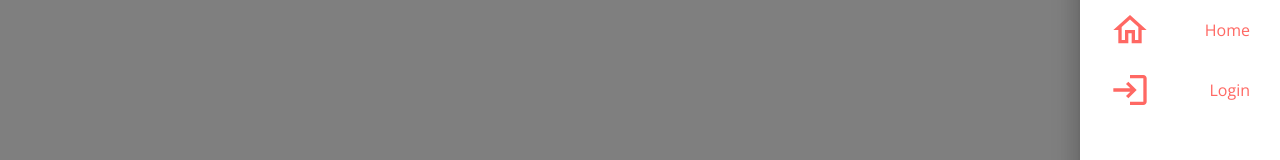
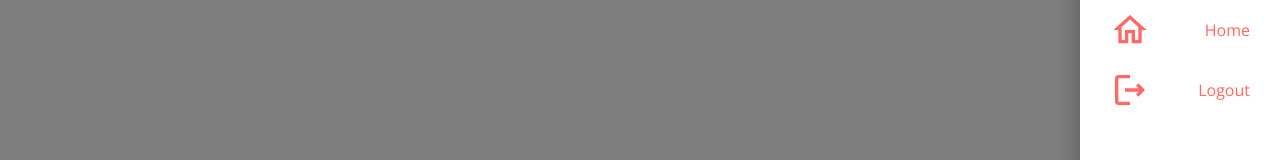
Before and after one commit to RalphSaridar369/react_demo, a React (Create React App) app: page / in a window 1280 px wide. Both pictures are taken after a click on the element 1250 px from the left and 45 px from the top of the page. Shown: the part 175-335 px from the top of the page. Built offline with nearby package versions, Linux system fonts and the light colour scheme.

Commit message:
Session storage and login components

```diff
--- a/src/Screen_Components/Header/Header.js
+++ b/src/Screen_Components/Header/Header.js
@@ -2,9 +2,12 @@ import React, { useState } from 'react';
 import './Header.scss';
 import Drawer from '@mui/material/Drawer';
 
+import { clear, getItem } from '../../helpers/storage';
+import HomeOutlinedIcon from '@mui/icons-material/HomeOutlined';
+import LoginOutlinedIcon from '@mui/icons-material/LoginOutlined';
+import LogoutOutlinedIcon from '@mui/icons-material/LogoutOutlined';
 import MenuIcon from '@mui/icons-material/Menu';
 import { Link } from 'react-router-dom';
-import { Links } from './Links';
 
 const Header = () => {
 
@@ -15,13 +18,47 @@ const Header = () => {
             color: '#FF6863',
             fontSize: 40
         },
+        linkIcon: {
+            color: '#FF6863',
+            fontSize: 40,
+            marginRight: 20
+        }
     }
+
+
+
+    let LoggedIn = getItem("user")
+    let Logout = () => {
+        clear()
+    }
+
+    const Links = [
+        {
+            to: "/",
+            icon: <HomeOutlinedIcon style={styles.linkIcon} />,
+            text: 'Home',
+            type: 'normal',
+            onClick: ()=>{}
+        },
+        {
+            to: LoggedIn ? "/" : "/login",
+            icon: LoggedIn ? <LogoutOutlinedIcon style={styles.linkIcon} /> : <LoginOutlinedIcon style={styles.linkIcon} />,
+            text: LoggedIn ? 'Logout' : 'Login',
+            type: 'normal',
+            onClick: () => {
+                if (LoggedIn){
+                    Logout()
+                    setOpen(false)
+                }
+            }
+        }
+    ]
 
     const mapLinks = () => {
         return Links.map((item, index) => {
             switch (item.type) {
                 case 'normal':
-                    return <Link to={item.to} className="inside__drawer__container" key={index}>
+                    return <Link to={item.to} className="inside__drawer__container" key={index} onClick={()=>item?.onClick()}>
                         {item.icon}
                         <p className='inside__drawer__container__link'>{item.text}</p>
                     </Link>
--- a/src/Screen_Components/Header/Links.js
+++ /dev/null
@@ -1,31 +0,0 @@
-import './Header.scss';
-import { getItem } from '../../helpers/storage';
-import HomeOutlinedIcon from '@mui/icons-material/HomeOutlined';
-import LoginOutlinedIcon from '@mui/icons-material/LoginOutlined';
-import LogoutOutlinedIcon from '@mui/icons-material/LogoutOutlined';
-
-const styles = {
-    linkIcon:{
-        color: '#FF6863',
-        fontSize: 40,
-        marginRight:20
-    }
-}
-
-let LoggedIn = getItem("user")
-console.log(LoggedIn)
-
-export const Links = [
-    {
-        to:"/",
-        icon:<HomeOutlinedIcon style={styles.linkIcon} />,
-        text:'Home',
-        type:'normal'
-    },
-    {
-        to:LoggedIn?"/":"/login",
-        icon:LoggedIn? <LogoutOutlinedIcon style={styles.linkIcon} />: <LoginOutlinedIcon style={styles.linkIcon} />,
-        text:LoggedIn?'Logout':'Login',
-        type:'normal'
-    }
-]
```
